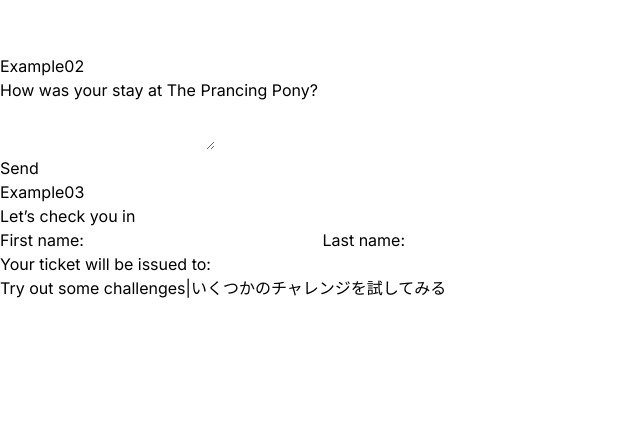
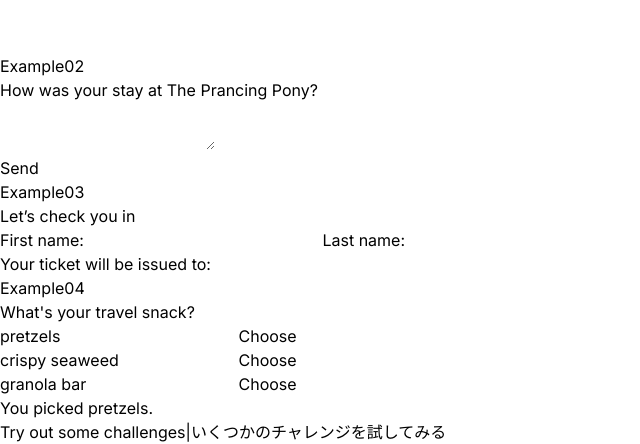
Before and after one commit to ai-biz20-sasaki/learn-react, a Next.js app: page /managing-state/choosing-the-state-structure in a window 1280 px wide. Shown: the part 794-1238 px from the top of the page, without its empty margins (0-640 px from the left). Before the commit the page ends 1094 px from the top, so only its background shows below. Built offline with nearby package versions, Linux system fonts and the light colour scheme.

Commit message:
Add managing-state/choosing-the-state-structure/example04

```diff
--- /dev/null
+++ b/src/app/managing-state/choosing-the-state-structure/example04.tsx
@@ -0,0 +1,56 @@
+"use client"
+import { useState } from 'react';
+
+const initialItems = [
+  { title: 'pretzels', id: 0 },
+  { title: 'crispy seaweed', id: 1 },
+  { title: 'granola bar', id: 2 },
+];
+
+export default function Menu() {
+  const [items, setItems] = useState(initialItems);
+  const [selectedId, setSelectedId] = useState(0);
+  //const [selectedItem, setSelectedItem] = useState( //Not so good.
+  //  items[0]
+  //);
+
+  const selectedItem = items.find(item =>
+    item.id === selectedId
+  );
+
+  function handleItemChange(id, e) {
+    setItems(items.map((item) => {
+      if (item.id === id) {
+        return {
+          ...item,
+          title: e.target.value,
+        };
+      } else {
+        return item;
+      }
+    }));
+  }
+
+  return (
+    <>
+      <h2>What's your travel snack?</h2>
+      <ul>
+        {items.map((item, index) => (
+          <li key={item.id}>
+            <input
+              value={item.title}
+              onChange={(e) => {
+                handleItemChange(item.id, e)
+              }}
+            />
+            {' '}
+            <button onClick={() => {
+              setSelectedId(item.id);
+            }}>Choose</button>
+          </li>
+        ))}
+      </ul>
+      <p>You picked {selectedItem.title}.</p>
+    </>
+  );
+}
--- a/src/app/managing-state/choosing-the-state-structure/page.tsx
+++ b/src/app/managing-state/choosing-the-state-structure/page.tsx
@@ -4,6 +4,7 @@ import Link from 'next/link'
 import Example01 from './example01'
 import Example02 from './example02'
 import Example03 from './example03'
+import Example04 from './example04'
 //import Challenge01 from './challenge01'
 //import Challenge02 from './challenge02'
 //import Challenge03 from './challenge03'
@@ -27,6 +28,8 @@ export default function Page() {
       <Example02 />
       <h3>Example03</h3>
       <Example03 />
+      <h3>Example04</h3>
+      <Example04 />
       <h2>
         <a
           className=""
```
